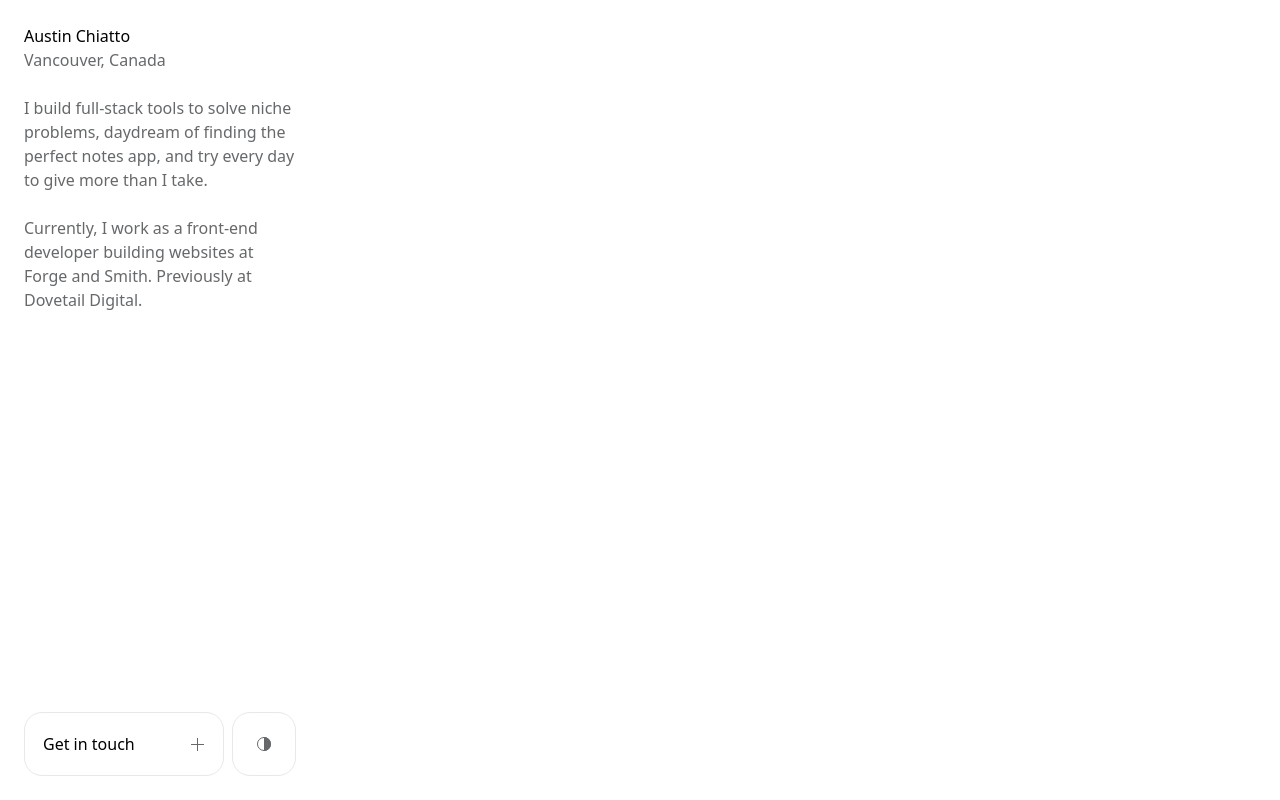
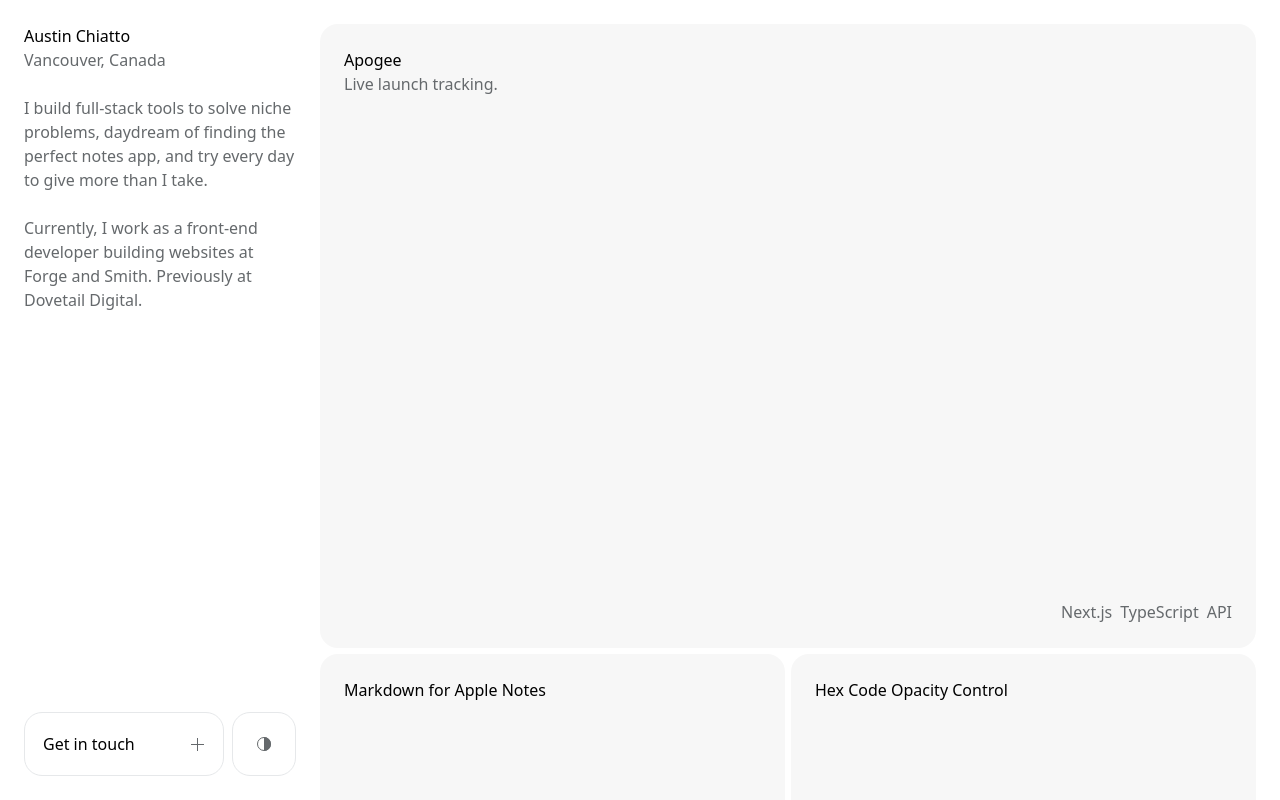
Before and after one commit to AustinChiatto/austinchiatto.com, a Next.js app: page / in a window 1280 px wide. Built offline with nearby package versions, Linux system fonts and the light colour scheme.

Commit message:
implement ProjectGrid component

```diff
--- a/src/app/page.tsx
+++ b/src/app/page.tsx
@@ -1,11 +1,12 @@
+import ProjectGrid from '@/components/ProjectGrid';
 import SideBar from '@/components/SideBar';
 import { portfolioData } from '@/data/content';
 
 export default function Home() {
   return (
-    <main className="grid grid-cols-12">
+    <main className="grid grid-cols-12 overflow-hidden">
       <SideBar content={portfolioData} />
-      <section className="col-span-12 lg:col-span-8 xl:col-span-9 p-4 md:p-6 pl-0 md:pl-0 lg:h-screen lg:max-h-screen lg:overflow-y-scoll"></section>
+      <ProjectGrid projects={portfolioData.projects} />
     </main>
   );
 }
--- /dev/null
+++ b/src/components/ProjectGrid.tsx
@@ -0,0 +1,36 @@
+import { Projects } from '@/data/content';
+
+type Props = {
+  projects: Projects[];
+};
+
+const ProjectGrid = ({ projects }: Props) => {
+  return (
+    <section className="col-span-12 lg:col-span-8 xl:col-span-9 p-4 md:p-6 pl-0 md:pl-0 lg:h-screen lg:max-h-screen overflow-y-scroll">
+      <ul className="w-full min-h-full grid grid-cols-12 gap-[0.375rem]">
+        {projects.map((project, id) => (
+          <li
+            key={id}
+            className={`responsive rounded-lg p-6 flex flex-col justify-between ${
+              project.desc !== null ? 'col-span-12 aspect-[1.5/1]' : 'col-span-6 aspect-square'
+            } bg-secondary-background`}
+          >
+            <div>
+              <h3 className="text-foreground">{project.name}</h3>
+              {project.desc && <p>{project.desc}</p>}
+            </div>
+            <div className="w-full">
+              <ul className="flex gap-2 justify-end">
+                {project.stack.map((item, i) => (
+                  <li key={i}>{item}</li>
+                ))}
+              </ul>
+            </div>
+          </li>
+        ))}
+      </ul>
+    </section>
+  );
+};
+
+export default ProjectGrid;
```
